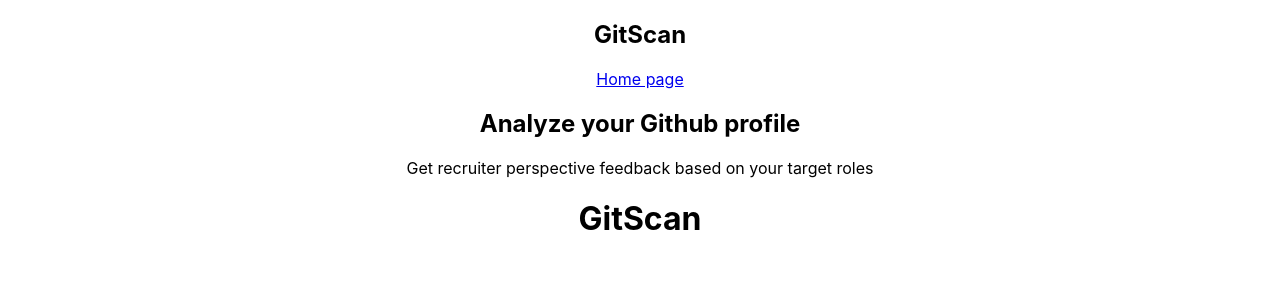
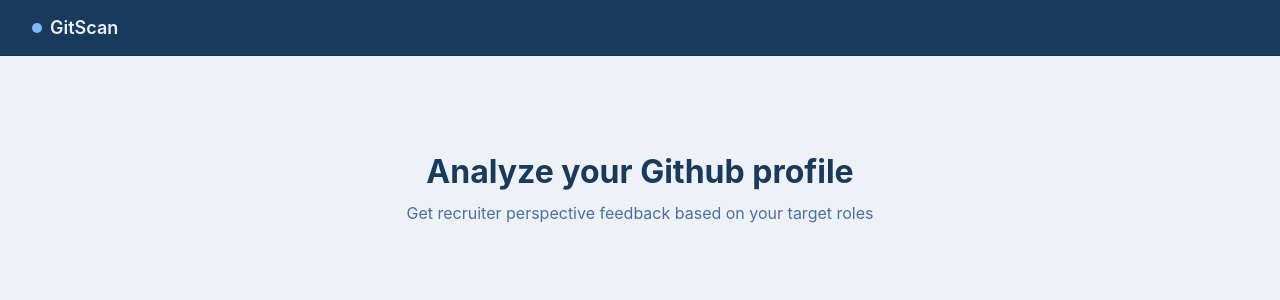
Before and after one commit to sara-deshpande/GitScan, a React (Create React App) app: page / in a window 1280 px wide. Shown: the top 300 px of the page. Built offline with nearby package versions, Linux system fonts and the light colour scheme.

Commit message:
add base CSS styles and Navbar styles

```diff
--- a/src/App.css
+++ /dev/null
@@ -1,38 +0,0 @@
-.App {
-  text-align: center;
-}
-
-.App-logo {
-  height: 40vmin;
-  pointer-events: none;
-}
-
-@media (prefers-reduced-motion: no-preference) {
-  .App-logo {
-    animation: App-logo-spin infinite 20s linear;
-  }
-}
-
-.App-header {
-  background-color: #282c34;
-  min-height: 100vh;
-  display: flex;
-  flex-direction: column;
-  align-items: center;
-  justify-content: center;
-  font-size: calc(10px + 2vmin);
-  color: white;
-}
-
-.App-link {
-  color: #61dafb;
-}
-
-@keyframes App-logo-spin {
-  from {
-    transform: rotate(0deg);
-  }
-  to {
-    transform: rotate(360deg);
-  }
-}
--- a/src/App.js
+++ b/src/App.js
@@ -1,17 +1,12 @@
-import './App.css';
 import Navbar from './components/Navbar';
 import Home from './components/Home';
 
 function App() {
-  const title= "GitScan";
   return (
     <div className="App">
       <Navbar></Navbar>
+      <div className="content">
       <Home></Home>
-      <div className="content">
-        <h1>
-          {title}
-        </h1>
       </div>
     </div>
   );
--- /dev/null
+++ b/src/components/Home.css
@@ -0,0 +1,61 @@
+.home {
+    text-align: center;
+    padding: 4rem 0 2rem;
+  }
+
+  .home h2 {
+    font-size: 32px;
+    font-weight: 700;
+    color: #1a3a5c;
+    margin-bottom: 12px;
+  }
+
+  .home p {
+    font-size: 16px;
+    color: #4a6fa5;
+    margin-bottom: 2rem;
+  }
+
+  .home-card {
+    background: #ffffff;
+    border: 1px solid #c5d8ef;
+    border-radius: 12px;
+    padding: 2rem;
+    max-width: 600px;
+    margin: 0 auto;
+  }
+
+  .home-card input,
+  .home-card select {
+    width: 100%;
+    padding: 10px 14px;
+    border: 1px solid #b8d4f0;
+    border-radius: 8px;
+    font-size: 14px;
+    color: #0d1b2a;
+    background: #f4f8fd;
+    margin-bottom: 1rem;
+    outline: none;
+  }
+
+  .home-card input:focus,
+  .home-card select:focus {
+    border-color: #4a6fa5;
+    background: #ffffff;
+  }
+
+  .home-card button {
+    width: 100%;
+    padding: 10px;
+    background: #1a3a5c;
+    color: #e8f1fb;
+    border: none;
+    border-radius: 8px;
+    font-size: 15px;
+    font-weight: 600;
+    cursor: pointer;
+  }
+
+  .home-card button:hover {
+    background: #14304d;
+  }
--- a/src/components/Home.js
+++ b/src/components/Home.js
@@ -1,3 +1,5 @@
+import './Home.css';
+
 const Home = () => {
     return (
         <div className="home">
--- /dev/null
+++ b/src/components/Navbar.css
@@ -0,0 +1,31 @@
+.navbar-logo {
+    display: flex;
+    align-items: center;
+    gap: 8px;
+    font-size: 18px;
+    font-weight: 600;
+    color: #e8f1fb;
+  }
+
+  .logo-dot {
+    width: 10px;
+    height: 10px;
+    border-radius: 50%;
+    background: #7eb8f7;
+  }
+
+  .navbar-links {
+    display: flex;
+    align-items: center;
+    gap: 1.5rem;
+  }
+
+  .navbar-links a {
+    color: #b8d4f0;
+    text-decoration: none;
+    font-size: 14px;
+  }
+
+  .navbar-links a:hover {
+    color: #e8f1fb;
+  }
--- a/src/components/Navbar.js
+++ b/src/components/Navbar.js
@@ -1,10 +1,11 @@
+import './Navbar.css';
+
 const Navbar = () => {
     return (
         <nav className="navbar">
-            <h1>GitScan</h1>
-            <div className="links">
-                <a href="/"></a>
-                <a href="/create">Home page</a>
+            <div className="navbar-logo">
+            <div className="logo-dot"></div>
+            <span>GitScan</span>
             </div>
         </nav>
      );
--- a/src/index.css
+++ b/src/index.css
@@ -1,13 +1,50 @@
-body {
+* {
   margin: 0;
-  font-family: -apple-system, BlinkMacSystemFont, 'Segoe UI', 'Roboto', 'Oxygen',
-    'Ubuntu', 'Cantarell', 'Fira Sans', 'Droid Sans', 'Helvetica Neue',
-    sans-serif;
-  -webkit-font-smoothing: antialiased;
-  -moz-osx-font-smoothing: grayscale;
+  padding: 0;
+  box-sizing: border-box;
 }
 
-code {
-  font-family: source-code-pro, Menlo, Monaco, Consolas, 'Courier New',
-    monospace;
+body {
+  font-family: -apple-system, BlinkMacSystemFont, 'Segoe UI', sans-serif;
+  background: #eef2f7;
+  color: #0d1b2a;
 }
+
+.navbar {
+  background: #1a3a5c;
+  border-bottom: 1px solid #14304d;
+  padding: 0 2rem;
+  height: 56px;
+  display: flex;
+  align-items: center;
+  justify-content: space-between;
+}
+
+.navbar h1 {
+  font-size: 18px;
+  font-weight: 600;
+  color: #e8f1fb;
+}
+
+.content {
+  max-width: 900px;
+  margin: 2rem auto;
+  padding: 0 1.5rem;
+}
+
+.home {
+  text-align: center;
+  padding: 3rem 0;
+}
+
+.home h2 {
+  font-size: 28px;
+  font-weight: 600;
+  color: #1a3a5c;
+  margin-bottom: 10px;
+}
+
+.home p {
+  font-size: 16px;
+  color: #4a6fa5;
+}
```
